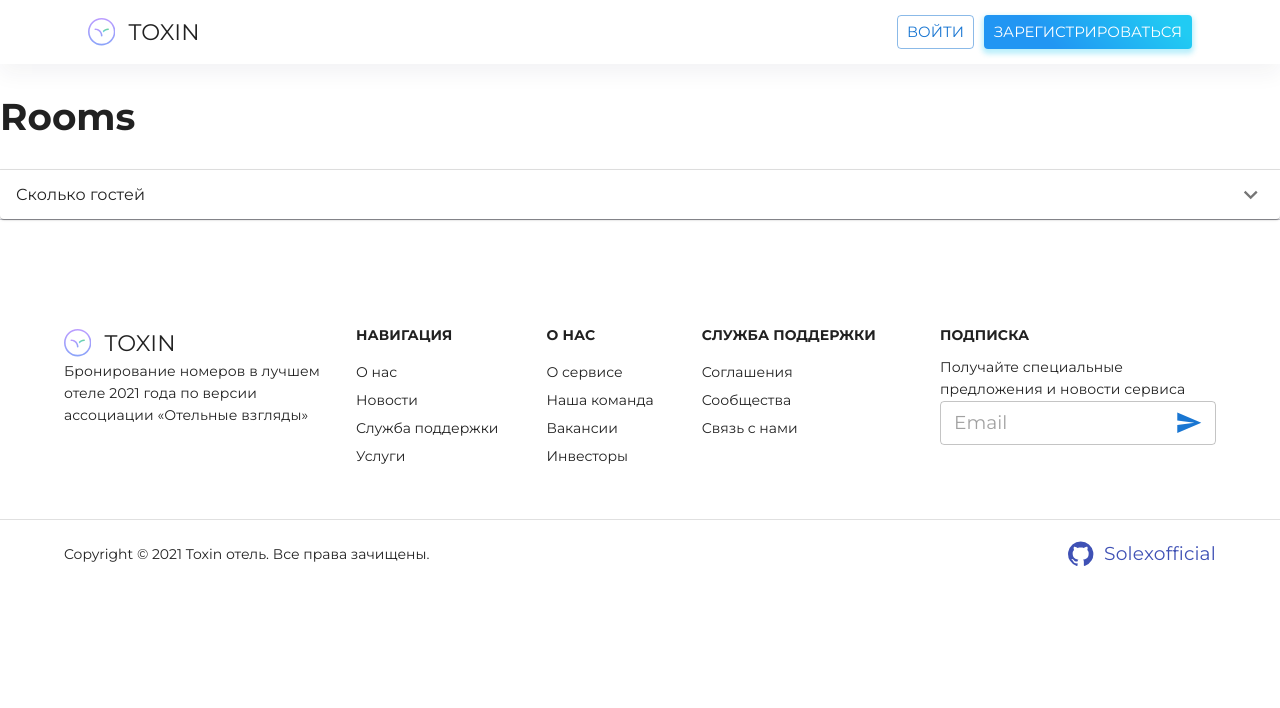
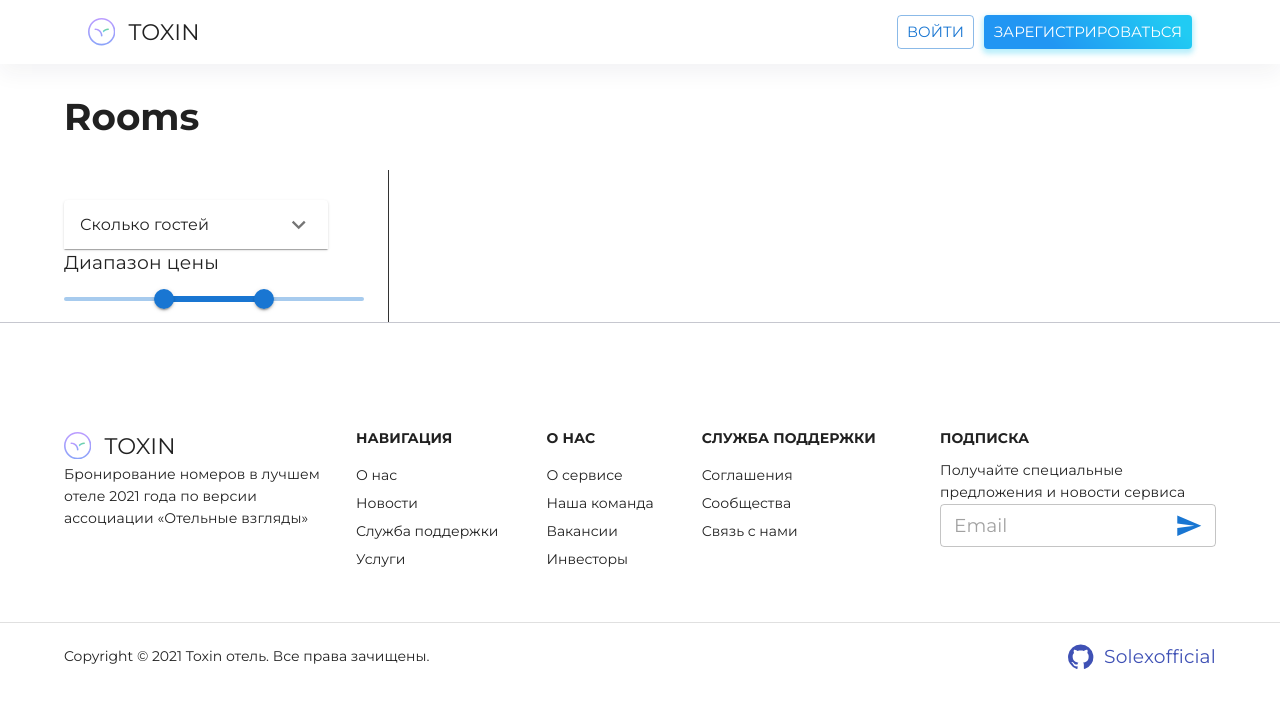
Before and after one commit to Solexofficial/react-hotel_booking, a React (Create React App) app: page / in a window 1280 px wide. Both pictures are taken after a click on the button "ПОДОБРАТЬ НОМЕР". Shown: the top 708 px of the page. Built offline with nearby package versions, Linux system fonts and the light colour scheme.

Commit message:
feat: add rangeSliderField

```diff
--- a/src/app/components/common/form/fields.jsx
+++ b/src/app/components/common/form/fields.jsx
@@ -5,5 +5,6 @@ import Checkbox from './checkBox';
 import RadioGroup from './radioGroupField';
 import DatePickerField from './datePickerField';
 import Switch from './switch';
+import RangeSliderField from './rangeSliderField';
 
-export { SelectField, NumberField, InputField, Checkbox, RadioGroup, DatePickerField, Switch };
+export { SelectField, NumberField, InputField, Checkbox, RadioGroup, DatePickerField, Switch, RangeSliderField };
--- /dev/null
+++ b/src/app/components/common/form/rangeSliderField.jsx
@@ -0,0 +1,54 @@
+import { Slider, Typography } from '@mui/material';
+import { Box } from '@mui/system';
+import React from 'react';
+
+function valuetext(value) {
+  return `${value} °C`;
+}
+
+const minDistance = 2000;
+
+const RangeSliderField = () => {
+  const [value, setValue] = React.useState([5000, 10000]);
+
+  const handleChange = (event, newValue, activeThumb) => {
+    console.log(newValue);
+    if (!Array.isArray(newValue)) {
+      return;
+    }
+    if (newValue[1] - newValue[0] < minDistance) {
+      if (activeThumb === 0) {
+        const clamped = Math.min(newValue[0], 15000 - minDistance);
+        setValue([clamped, clamped + minDistance]);
+      } else {
+        const clamped = Math.max(newValue[1], minDistance);
+        setValue([clamped - minDistance, clamped]);
+      }
+    } else {
+      setValue(newValue);
+    }
+  };
+
+  return (
+    <Box sx={{ width: 250 }}>
+      <Typography id='input-slider' gutterBottom>
+        Диапазон цены
+      </Typography>
+      <Box sx={{ width: 300 }}>
+        <Slider
+          getAriaLabel={() => 'Minimum distance shift'}
+          value={value}
+          onChange={handleChange}
+          valueLabelDisplay='auto'
+          getAriaValueText={valuetext}
+          min={0}
+          max={15000}
+          step={100}
+          disableSwap
+        />
+      </Box>
+    </Box>
+  );
+};
+
+export default RangeSliderField;
--- a/src/app/layouts/main/styles.js
+++ b/src/app/layouts/main/styles.js
@@ -2,7 +2,7 @@ import { makeStyles } from '@material-ui/styles';
 
 const useStyles = makeStyles(theme => ({
   contentWrapper: {
-    height: '90vh',
+    height: '87vh',
     display: 'flex',
     flexDirection: 'column',
   },
--- a/src/app/layouts/rooms/rooms.jsx
+++ b/src/app/layouts/rooms/rooms.jsx
@@ -4,6 +4,8 @@ import Footer from '../../components/common/footer/footer';
 import DatePickerField from '../../components/common/form/datePickerField';
 import GuestsDropDownField from '../../components/common/form/guestsDropDownField';
 import Header from '../../components/common/header/header';
+import Container from '../../components/common/container';
+import RangeSliderField from '../../components/common/form/rangeSliderField';
 
 const Rooms = () => {
   const [filterData, setFilterData] = useState({});
@@ -17,7 +19,13 @@ const Rooms = () => {
   return (
     <>
       <Header />
+      <Container>
         <h1>Rooms</h1>
+        <div
+          className='filters'
+          style={{ width: '325px', borderRight: '1px solid #333', paddingTop: '30px', paddingRight: '60px' }}
+        >
+          <div className='filters-form'>
             <DatePickerField
               label='Дата прибытия'
               minDate={Date.now()}
@@ -34,6 +42,10 @@ const Rooms = () => {
               value={Number(filterData.departure)}
             />
             <GuestsDropDownField value={filterData.guests} setData={setFilterData} name='guests' />
+            <RangeSliderField />
+          </div>
+        </div>
+      </Container>
       <Footer />
     </>
   );
```
Lines whose indentation alone changed are shown as unchanged.
